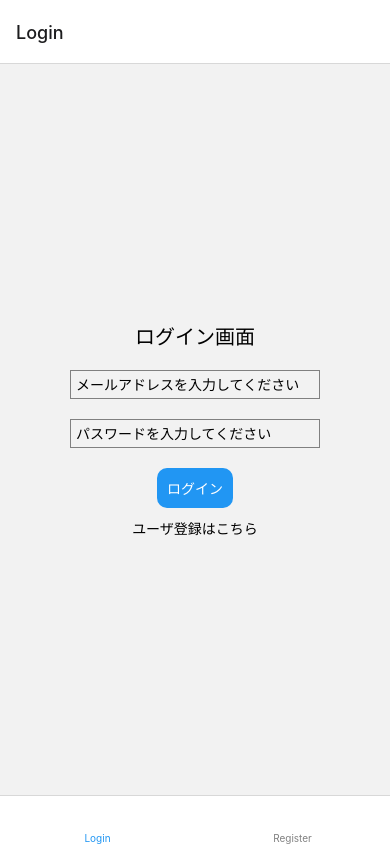
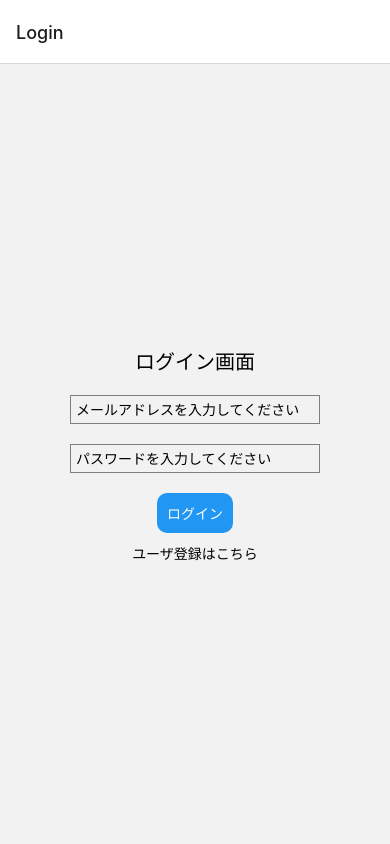
Before and after one commit to masaya-kobayashi0801/FTAPP, a React Native app in the folder ftapp-dev/: screen / in a window 390 px wide. Built offline with nearby package versions, Linux system fonts and the light colour scheme; no server answers; what @stripe/stripe-react-native would draw is missing.

Commit message:
[task012] fixed login in nav

```diff
--- a/ftapp-dev/App.js
+++ b/ftapp-dev/App.js
@@ -12,7 +12,6 @@ import LoginScreen from "./screens/LoginScreen";
 import CreditScreen from "./screens/CreditScreen";
 import { auth } from "./firebase";
 import { createBottomTabNavigator } from "@react-navigation/bottom-tabs";
-// import Ionicons from "react-native-vector-icons/Ionicons";
 import { Ionicons } from "@expo/vector-icons";
 import { StripeProvider } from "@stripe/stripe-react-native";
 import { STRIPE_PUBLISHABLE_KEY } from "@env";
@@ -45,6 +44,7 @@ export default function App() {
     loadFonts().then(() => setFontsLoaded(true));
     return () => unsubscribe();
   }, []);
+
   if (!fontsLoaded || loading) {
     return <AppLoading />;
   } else {
@@ -52,6 +52,7 @@ export default function App() {
       <Provider store={store}>
         <PersistGate loading={null} persistor={persistor}>
           <StripeProvider publishableKey={STRIPE_PUBLISHABLE_KEY}>
+            {user ? (
               <NavigationContainer>
                 <Tab.Navigator
                   screenOptions={({ route }) => ({
@@ -75,20 +76,18 @@ export default function App() {
                     tabBarInactiveTintColor: "gray",
                   })}
                 >
-                {user ? (
-                  <>
                   <Stack.Screen name="Home" component={HomeScreen} />
                   <Stack.Screen name="Credit" component={CreditScreen} />
-                  </>
+                </Tab.Navigator>
+              </NavigationContainer>
             ) : (
-                  <>
+              <NavigationContainer>
+                <Stack.Navigator>
                   <Stack.Screen name="Login" component={LoginScreen} />
                   <Stack.Screen name="Register" component={RegisterScreen} />
-                  </>
+                </Stack.Navigator>
+              </NavigationContainer>
             )}
-              </Tab.Navigator>
-            </NavigationContainer>
-            {/* //{" "} */}
           </StripeProvider>
         </PersistGate>
       </Provider>
```
Lines whose indentation alone changed are shown as unchanged.
